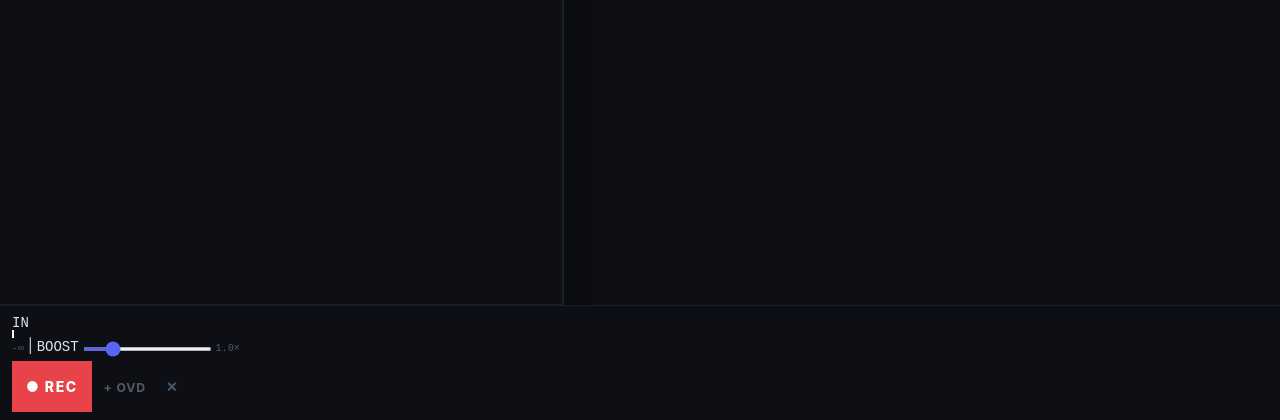
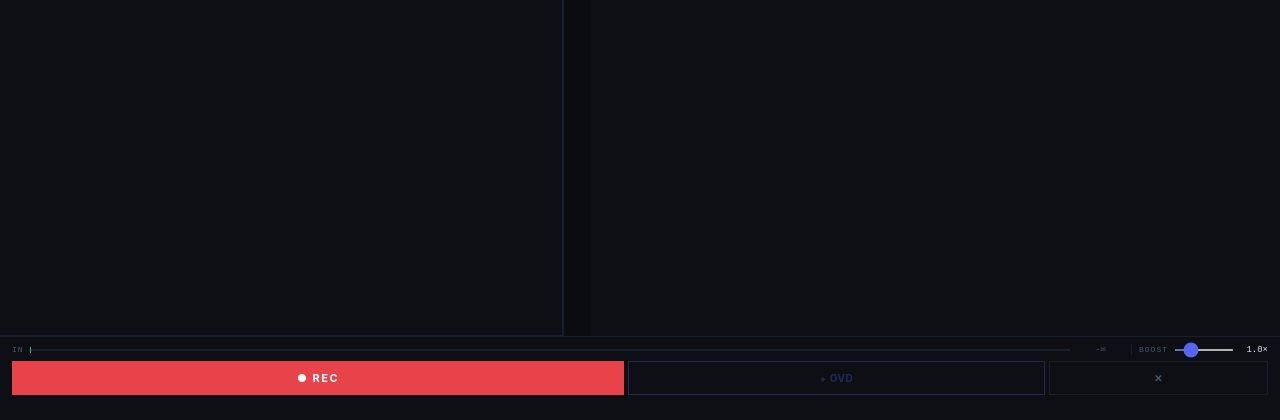
Before and after one commit to Maachax/Raspberry-looper, a Flask app: page / in a window 1280 px wide. Shown: the part 380-800 px from the top of the page. Run offline with Flask 3, Linux system fonts and the light colour scheme; some libraries are stand-ins or nearby versions.

Commit message:
style: add footer meters and transport button CSS

```diff
--- a/static/style.css
+++ b/static/style.css
@@ -1872,3 +1872,137 @@ body.edit-mode .layer-expanded { display: flex; }
     border-color: var(--accent-scale);
     color: var(--accent-scale);
 }
+
+/* ==========================================================================
+   FOOTER
+   ========================================================================== */
+
+.footer-meters {
+    display: flex;
+    align-items: center;
+    gap: 6px;
+}
+
+.meter-label {
+    font-size: 8px;
+    letter-spacing: 1px;
+    color: var(--text-muted);
+    flex-shrink: 0;
+}
+
+.meter-sep { color: var(--border-dim); font-size: 9px; }
+
+.level-meter-bar-bg {
+    flex: 1;
+    height: 2px;
+    background: var(--border);
+    position: relative;
+    overflow: visible;
+}
+
+.level-meter-bar {
+    height: 100%;
+    background: var(--play);
+    max-width: 100%;
+    transition: width 0.05s;
+}
+
+.level-meter-peak {
+    position: absolute;
+    top: -2px;
+    width: 1px;
+    height: 6px;
+    background: var(--play);
+    transition: left 0.1s;
+}
+
+.level-meter-db {
+    font-size: 9px;
+    color: var(--text-muted);
+    width: 30px;
+    text-align: right;
+    flex-shrink: 0;
+}
+
+.clip-indicator {
+    font-size: 8px;
+    color: var(--rec);
+    flex-shrink: 0;
+    width: 12px;
+}
+
+.boost-slider {
+    flex: 1;
+    max-width: 60px;
+    height: 2px;
+    accent-color: var(--accent);
+    cursor: pointer;
+}
+
+.boost-value {
+    font-size: 9px;
+    color: var(--text);
+    width: 28px;
+    text-align: right;
+    flex-shrink: 0;
+}
+
+/* ── Transport buttons ── */
+.footer-transport {
+    display: flex;
+    gap: 4px;
+}
+
+.btn-rec {
+    flex: 3;
+    padding: 10px;
+    background: var(--rec);
+    color: #fff;
+    font-weight: 700;
+    font-size: 11px;
+    letter-spacing: 1.5px;
+    border: none;
+    cursor: pointer;
+}
+
+.btn-rec.recording {
+    background: #b91c1c;
+    animation: pulse 0.6s ease-in-out infinite alternate;
+}
+
+.btn-overdub {
+    flex: 2;
+    padding: 10px;
+    background: transparent;
+    color: var(--accent);
+    font-size: 10px;
+    border: 1px solid var(--accent);
+    letter-spacing: 0.5px;
+    cursor: pointer;
+}
+
+.btn-overdub:disabled { opacity: 0.3; cursor: default; }
+
+.btn-overdub.armed {
+    background: #f59e42;
+    border-color: #f59e42;
+    color: #0d0f14;
+    font-weight: 700;
+}
+
+.btn-clear {
+    flex: 1;
+    padding: 10px;
+    background: transparent;
+    color: var(--text-muted);
+    font-size: 10px;
+    border: 1px solid var(--border);
+    cursor: pointer;
+}
+
+.btn-clear:hover { border-color: var(--rec); color: var(--rec); }
+
+@keyframes pulse {
+    from { opacity: 1; }
+    to   { opacity: 0.55; }
+}
```
